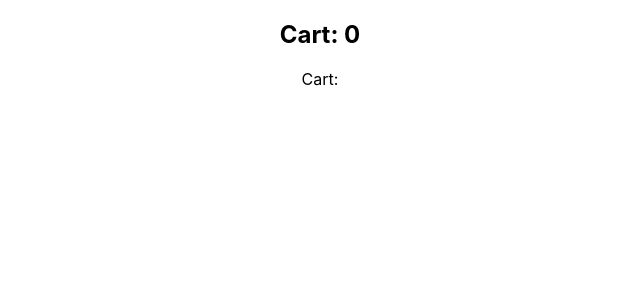
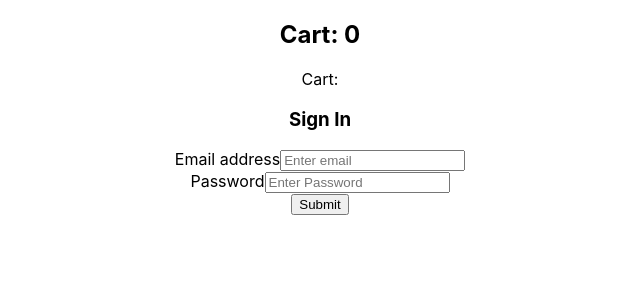
Before and after one commit to r-lofcroft/Airbean-frontend, a React (Create React App) app: page /login in a window 1280 px wide. Shown: the top 300 px of the page, without its empty margins (320-960 px from the left). Built offline with nearby package versions, Linux system fonts and the light colour scheme.

Commit message:
Push basic login-forms, still unfinished cart.

```diff
--- a/src/App.js
+++ b/src/App.js
@@ -1,6 +1,6 @@
 import './App.css';
 import Menu from './views/Menu';
-// import About from './views/About';
+import About from './views/About';
 
 import { Switch, Route } from 'react-router-dom';
 import ViewCart from './components/viewCart';
@@ -15,10 +15,10 @@ function App() {
       <ViewCart />
         <div>
           <Switch>
-            <Route path="/menu" component={ Menu } exact />
-            {/* <Route path="/about" component={ About } exact /> */}
+            <Route exact path="/menu" component={ Menu }  />
+            <Route exact path="/about" component={ About }  />
             <Route exact path='/' component={Login} />
-            <Route path="/sign-in" component={Login} />
+            <Route path="/login" component={Login} />
             <Route path="/sign-up" component={SignUp} />
           </Switch>
         </div>
--- a/src/components/login.js
+++ b/src/components/login.js
@@ -1,33 +1,37 @@
-import React, { Component } from "react";
+import {useState} from 'react';
 
-export default class Login extends Component {
-    render() {
+function Login(){
+    const [email, setEmail] = useState('')
+    const [pwd, setPwd] = useState('')
+
+    const handleEmailChange = event=>{
+        setEmail(event.target.value);
+     };
+     const handlePwdChange = event=>{
+        setPwd(event.target.value);
+     };
+     const handleSubmit = event =>{
+         event.preventDefault();
+         console.log(`Your state values:
+                     email: ${email}
+                     pwd: ${pwd}`)
+     };
     return (
-            <form>
+        <form onSubmit={handleSubmit}>
             <h3>Sign In</h3>
 
             <div>
-                    <label>Email address</label>
-                    <input type="email" placeholder="Enter email" />
+                <label htmlFor="email">Email address</label>
+                <input type="email" placeholder="Enter email" value={email} onChange={handleEmailChange}/>
             </div>
 
             <div>
-                    <label>Password</label>
-                    <input type="password" placeholder="Enter password" />
-                </div>
-
-                <div>
-                    <div >
-                        <input type="checkbox"  id="customCheck1" />
-                        <label  htmlFor="customCheck1">Remember me</label>
-                    </div>
+                <label  htmlFor="password">Password</label>
+                <input type="password" placeholder="Enter Password" value={pwd} onChange={handlePwdChange} />
             </div>
 
             <button type="submit" >Submit</button>
-                <p >
-                    Forgot <a href="#">password?</a>
-                </p>
         </form>
     );
 }
-}
+export default Login;
--- a/src/components/signup.js
+++ b/src/components/signup.js
@@ -1,36 +1,56 @@
-import React, { Component } from "react";
+import {useState} from 'react';
+function SignUp() {
+    const [name, setName] = useState('')
+    const [email, setEmail] = useState('')
+    const [pwd, setPwd] = useState('')
 
-export default class SignUp extends Component {
-    render() {
+    const handleNameChange = event=>{
+        setName(event.target.value);
+    };
+    const handleEmailChange = event=>{
+       setEmail(event.target.value);
+    };
+    const handlePwdChange = event=>{
+        setPwd(event.target.value);
+    };
+    const handleSubmit = event =>{
+        event.preventDefault();
+        console.log(`Your state values:
+                    name: ${name}
+                    email: ${email}
+                    pwd: ${pwd}`)
+    };
+
     return (
-            <form>
+        <form onSubmit={handleSubmit}>
             <h3>Sign Up</h3>
 
             <div>
-                    <label>First name</label>
-                    <input type="text" placeholder="First name" />
+                <label htmlFor="name">Full Name</label>
+                <input type="text" placeholder="Full Name" value={name} onChange={handleNameChange} />
             </div>
 
             <div>
-                    <label>Last name</label>
-                    <input type="text" placeholder="Last name" />
+                <label htmlFor="email">Email address</label>
+                <input type="email" placeholder="Enter email" value={email} onChange={handleEmailChange}/>
             </div>
 
             <div>
-                    <label>Email address</label>
-                    <input type="email" placeholder="Enter email" />
+                <label  htmlFor="password">Password</label>
+                <input type="password" placeholder="Enter Password" value={pwd} onChange={handlePwdChange} />
             </div>
-
             <div>
-                    <label>Password</label>
-                    <input type="password" placeholder="Enter password" />
+                <div >
+                    <input type="checkbox"  id="customCheck1" />
+                    <label  htmlFor="customCheck1">GDPR Ok?</label>
+                </div>
             </div>
 
             <button type="submit" >Sign Up</button>
             <p>
-                    Already registered <a href="#">sign in?</a>
+                Already registered <a href="/login">sign in?</a>
             </p>
         </form>
     );
 }
-}
+export default SignUp;
--- a/src/components/viewCart.js
+++ b/src/components/viewCart.js
@@ -2,23 +2,22 @@ import {useSelector} from 'react-redux';
 
 function ViewCart(){
   const counter = useSelector((state) => {return state.cartArr});
-  let counterInt = 1
+  const unique = (value, index, self) => {
+    return self.indexOf(value) === index
+  }
+  const uniqueCounter = counter.filter(unique)
+  console.log(uniqueCounter)
   console.log(useSelector(state=>{return (state.cartArr)}))
   return (
     <div>
       <h2>Cart: {counter.length}</h2>
       Cart: {counter.map((counterTitle, index)=>{
         //Not working (if object already found then increase amount next to object title.)
-        if (counterTitle.id === counterTitle.id){
           return(
-            <p>{counterInt++}</p>)
-        } else{
-          return(
-            (<p key={index}>{counterTitle.title} {counterInt}</p>))
-        }})}
-
+            <p>{uniqueCounter.length} {counterTitle.title}</p>
+          )
+          })}
     </div>
-  )
-}
+  )}
 
 export default ViewCart;
--- a/src/reducers/cartReducer.js
+++ b/src/reducers/cartReducer.js
@@ -7,7 +7,7 @@ const initialState = {
       case 'INCREMENT':
         return {
           ...state,
-          cartArr:[ ...state.cartArr, action.payload]
+          cartArr:[ ...state.cartArr, action.payload ]
         }
       default:
         return state
--- a/src/views/About.js
+++ b/src/views/About.js
@@ -0,0 +1,16 @@
+function About() {
+
+  return (
+    <section className="App">
+      <h1>Vårt Kaffe</h1>
+      <p>Pumpkin spice mug, barista cup, sit macchiato, kopi-luwak, doppio, grounds dripper, crema, strong whipped, variety extra iced id lungo half and half mazagran. Pumpkin spice.
+
+Que dark fair trade, spoon decaffeinated, barista wings whipped, as rich aftertaste, con panna milk black, arabica white rich beans single shot extra affogato. So affogato macchiato sit extraction instant grinder seasonal organic, turkish single shot, single origin, and robusta strong to go so dripper. Viennese froth, grounds caramelization skinny aromatic cup kopi-luwak, fair trade flavour, frappuccino medium, café au lait flavour cultivar ut bar instant kopi-luwak.
+
+Roast id macchiato, single shot siphon mazagran milk fair trade est aroma a half and half and, so, galão iced to go, whipped as cream cup pumpkin spice iced. At extra, rich grinder, brewed to go, steamed half and half at, that, percolator macchiato trifecta and body as arabica dripper. In galão black java milk sit trifecta, robusta, acerbic café au lait instant shop latte. Seasonal bar shop filter aroma id, crema, affogato viennese cultivar aftertaste, seasonal, percolator cream black, galão flavour, milk aromatic turkish skinny crema.
+</p>
+    </section>
+  );
+}
+
+export default About;
--- a/src/views/Menu.js
+++ b/src/views/Menu.js
@@ -41,7 +41,7 @@ const Menu = props => {
     })();
   }, []);
   return (
-    <div>
+    <section className="App">
       {menuLoaded ? (
         <table className="menuTable">
           <tbody>
@@ -63,7 +63,7 @@ const Menu = props => {
       ) : (
         <p>The menu was not available, please try again later.</p>
       )}
-    </div>
+    </section>
   );
 }
 
```
Lines whose indentation alone changed are shown as unchanged.
